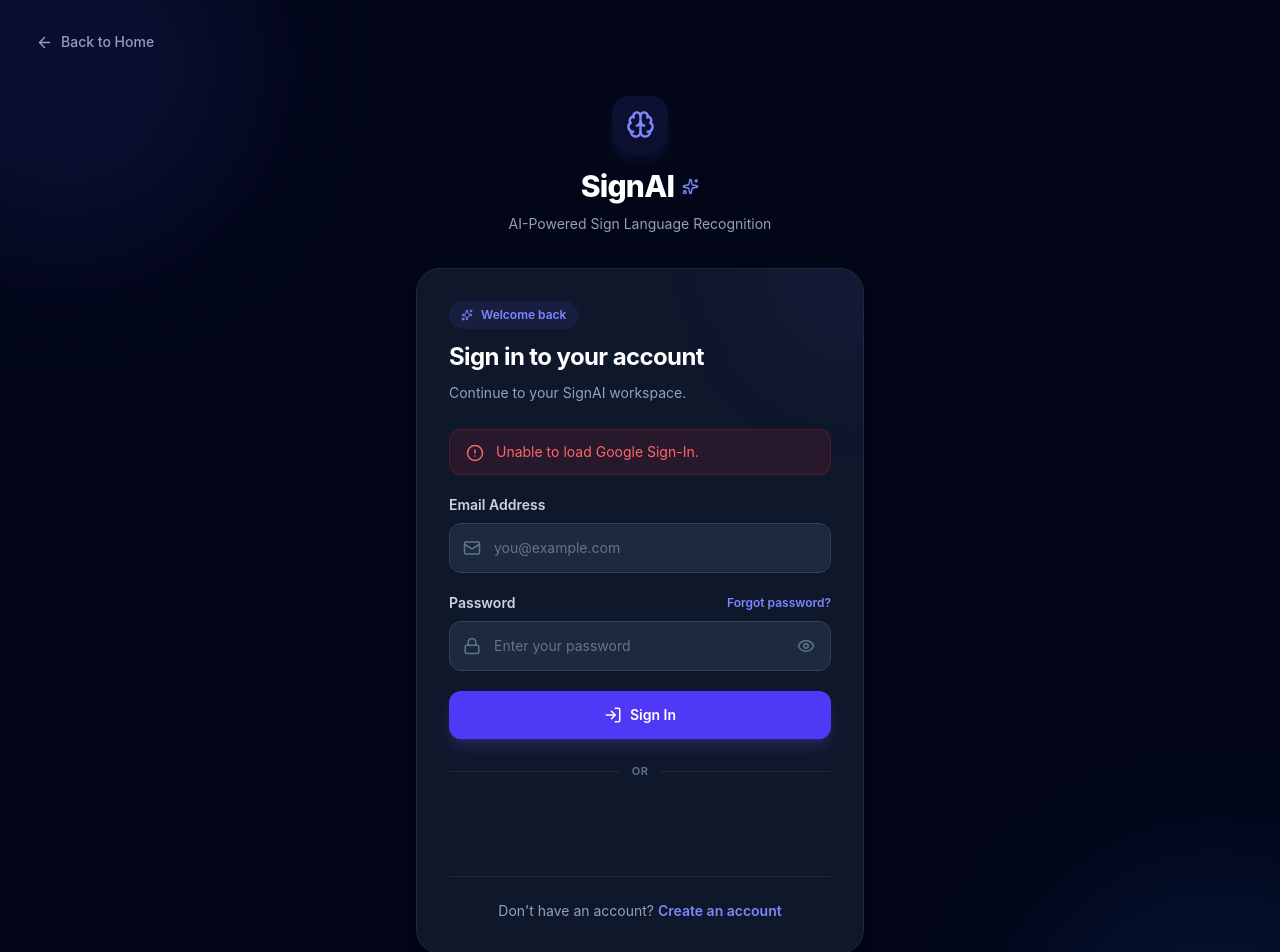
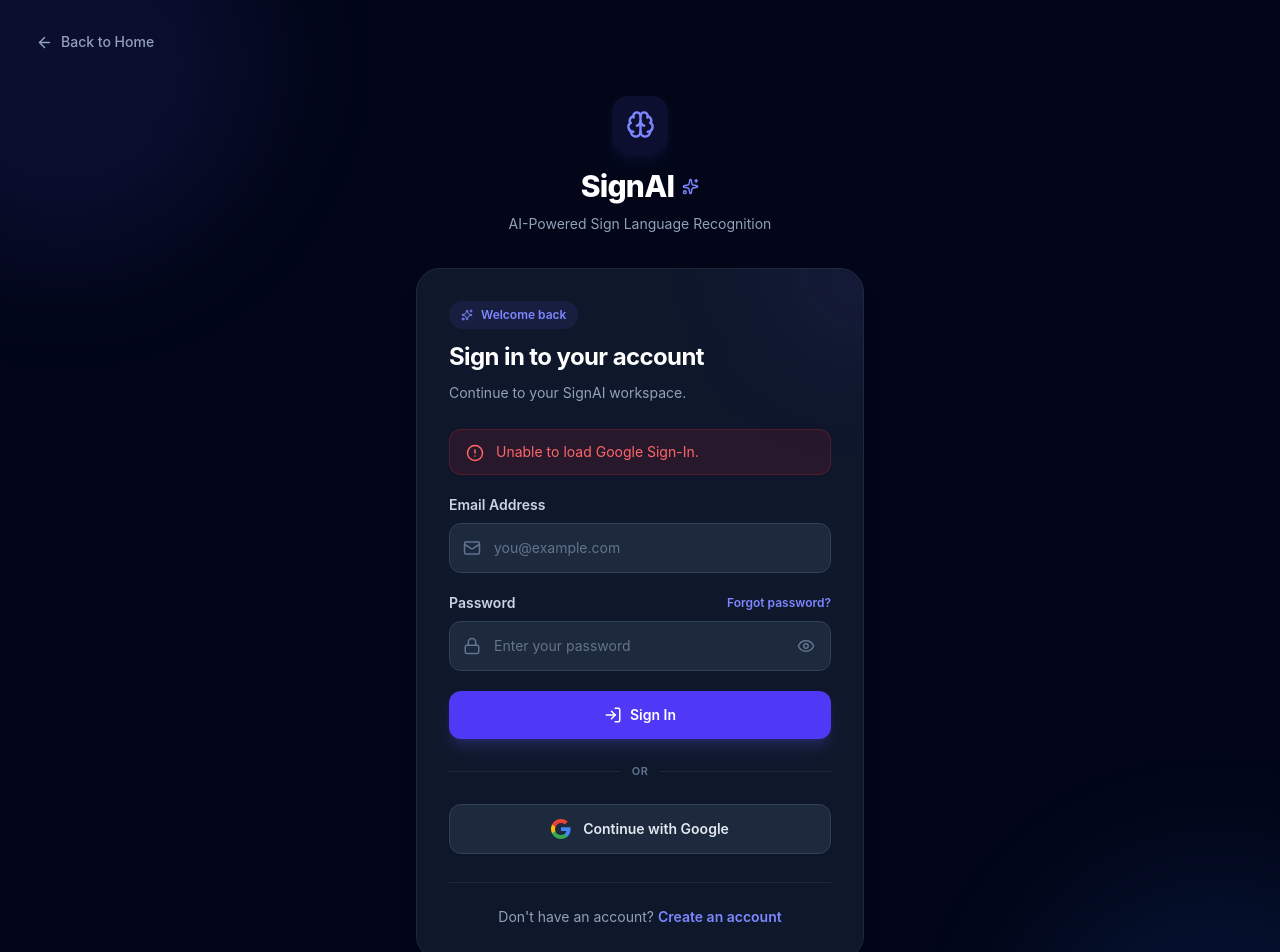
Before and after one commit to Tharun1208/sign-language, a React (Vite) app in the folder frontend/: page /login in a window 1280 px wide. Shown: the top 952 px of the page. Built offline with nearby package versions, Linux system fonts and the light colour scheme; no server answers.

Commit message:
Update login.jsx

```diff
--- a/frontend/src/pages/login.jsx
+++ b/frontend/src/pages/login.jsx
@@ -1,4 +1,4 @@
-import { useEffect, useRef, useState } from "react";
+import { useEffect, useState } from "react";
 import { Link, useNavigate } from "react-router-dom";
 
 import {
@@ -23,9 +23,6 @@
 
 const Login = () => {
   const navigate = useNavigate();
-
-  const googleButtonRef = useRef(null);
-  const googleInitializedRef = useRef(false);
 
   const [email, setEmail] = useState("");
   const [password, setPassword] = useState("");
@@ -93,7 +90,7 @@
   };
 
   // =========================================================
-  // NORMAL EMAIL / PASSWORD LOGIN
+  // NORMAL EMAIL/PASSWORD LOGIN
   // =========================================================
 
   const handleLogin = async (e) => {
@@ -104,6 +101,10 @@
 
     const cleanEmail = email.trim();
     const cleanPassword = password;
+
+    // -------------------------------------------------------
+    // VALIDATION
+    // -------------------------------------------------------
 
     if (!cleanEmail || !cleanPassword) {
       setError(
@@ -126,9 +127,11 @@
         `${API_URL}/api/auth/login`,
         {
           method: "POST",
+
           headers: {
             "Content-Type": "application/json",
           },
+
           body: JSON.stringify({
             email: cleanEmail,
             password: cleanPassword,
@@ -168,8 +171,12 @@
       setTimeout(() => {
         redirectAfterLogin();
       }, 500);
+
     } catch (err) {
-      console.error("Login Error:", err);
+      console.error(
+        "Login Error:",
+        err
+      );
 
       setError(
         err?.message ||
@@ -181,17 +188,31 @@
   };
 
   // =========================================================
-  // GOOGLE LOGIN RESPONSE
+  // GOOGLE RESPONSE
   // =========================================================
 
   const handleGoogleResponse = async (response) => {
-    console.log("Google credential received");
+    console.log(
+      "================================="
+    );
+
+    console.log(
+      "GOOGLE RESPONSE RECEIVED"
+    );
+
+    console.log(
+      "================================="
+    );
 
     if (!response?.credential) {
+      console.error(
+        "No Google credential received."
+      );
+
       setGoogleLoading(false);
 
       setError(
-        "Google authentication failed. No credential received."
+        "Google authentication failed. No credential was received."
       );
 
       return;
@@ -204,8 +225,16 @@
       setSuccess("");
 
       console.log(
+        "Google credential received successfully."
+      );
+
+      console.log(
         "Sending Google credential to backend..."
       );
+
+      // =====================================================
+      // SEND GOOGLE CREDENTIAL TO BACKEND
+      // =====================================================
 
       const result = await fetch(
         `${API_URL}/api/auth/google`,
@@ -226,14 +255,28 @@
 
       try {
         data = await result.json();
-      } catch {
+      } catch (jsonError) {
+        console.error(
+          "Unable to parse Google backend response:",
+          jsonError
+        );
+
         data = {};
       }
+
+      console.log(
+        "Google backend status:",
+        result.status
+      );
 
       console.log(
         "Google backend response:",
         data
       );
+
+      // =====================================================
+      // BACKEND ERROR
+      // =====================================================
 
       if (!result.ok) {
         throw new Error(
@@ -243,11 +286,19 @@
         );
       }
 
+      // =====================================================
+      // TOKEN CHECK
+      // =====================================================
+
       if (!data.token) {
         throw new Error(
           "Google login succeeded, but authentication token was not received."
         );
       }
+
+      // =====================================================
+      // SAVE SESSION
+      // =====================================================
 
       saveUserSession(data);
 
@@ -256,9 +307,18 @@
           "Google login successful."
       );
 
+      console.log(
+        "Google login successful."
+      );
+
+      // =====================================================
+      // REDIRECT
+      // =====================================================
+
       setTimeout(() => {
         redirectAfterLogin();
       }, 500);
+
     } catch (err) {
       console.error(
         "Google Login Error:",
@@ -284,31 +344,33 @@
         "VITE_GOOGLE_CLIENT_ID is missing."
       );
 
+      setError(
+        "Google Sign-In is not configured."
+      );
+
       return;
     }
 
     let cancelled = false;
 
+    // =======================================================
+    // INITIALIZE GOOGLE
+    // =======================================================
+
     const initializeGoogle = () => {
-      if (cancelled) return;
+      if (cancelled) {
+        return;
+      }
 
-      if (!window.google?.accounts?.id) {
+      if (
+        !window.google ||
+        !window.google.accounts ||
+        !window.google.accounts.id
+      ) {
         console.warn(
           "Google Identity Services is not ready yet."
         );
 
-        return;
-      }
-
-      if (!googleButtonRef.current) {
-        console.warn(
-          "Google button container is not ready."
-        );
-
-        return;
-      }
-
-      if (googleInitializedRef.current) {
         return;
       }
 
@@ -325,39 +387,21 @@
           auto_select: false,
 
           cancel_on_tap_outside: true,
+
+          context: "signin",
+
+          use_fedcm_for_prompt: true,
         });
 
-        googleButtonRef.current.innerHTML = "";
-
-        window.google.accounts.id.renderButton(
-          googleButtonRef.current,
-          {
-            theme: "outline",
-
-            size: "large",
-
-            width: 400,
-
-            text: "continue_with",
-
-            shape: "rectangular",
-
-            logo_alignment: "left",
-          }
+        console.log(
+          "Google Identity Services initialized successfully."
         );
 
-        googleInitializedRef.current = true;
-
-        console.log(
-          "Google Sign-In initialized successfully."
-        );
       } catch (err) {
         console.error(
           "Google initialization error:",
           err
         );
-
-        googleInitializedRef.current = false;
 
         setError(
           "Unable to initialize Google Sign-In."
@@ -366,7 +410,7 @@
     };
 
     // =======================================================
-    // EXISTING SCRIPT
+    // CHECK EXISTING SCRIPT
     // =======================================================
 
     const existingScript =
@@ -375,8 +419,11 @@
       );
 
     if (existingScript) {
-      if (window.google?.accounts?.id) {
+      if (
+        window.google?.accounts?.id
+      ) {
         initializeGoogle();
+
       } else {
         existingScript.addEventListener(
           "load",
@@ -408,6 +455,7 @@
       "https://accounts.google.com/gsi/client";
 
     script.async = true;
+
     script.defer = true;
 
     script.onload = () => {
@@ -432,9 +480,181 @@
 
     return () => {
       cancelled = true;
+
       script.onload = null;
     };
   }, []);
+
+  // =========================================================
+  // CUSTOM GOOGLE BUTTON CLICK
+  // =========================================================
+
+  const handleGoogleButtonClick = () => {
+    console.log(
+      "================================="
+    );
+
+    console.log(
+      "CUSTOM GOOGLE BUTTON CLICKED"
+    );
+
+    console.log(
+      "================================="
+    );
+
+    // -------------------------------------------------------
+    // PREVENT DOUBLE CLICK
+    // -------------------------------------------------------
+
+    if (googleLoading) {
+      console.log(
+        "Google login already in progress."
+      );
+
+      return;
+    }
+
+    // -------------------------------------------------------
+    // CHECK CLIENT ID
+    // -------------------------------------------------------
+
+    if (!GOOGLE_CLIENT_ID) {
+      console.error(
+        "Google Client ID is missing."
+      );
+
+      setError(
+        "Google Sign-In is not configured."
+      );
+
+      return;
+    }
+
+    // -------------------------------------------------------
+    // CHECK GOOGLE GIS
+    // -------------------------------------------------------
+
+    if (
+      !window.google ||
+      !window.google.accounts ||
+      !window.google.accounts.id
+    ) {
+      console.error(
+        "Google Identity Services is not loaded yet."
+      );
+
+      setError(
+        "Google Sign-In is still loading. Please wait a moment and try again."
+      );
+
+      return;
+    }
+
+    // -------------------------------------------------------
+    // CLEAR OLD MESSAGES
+    // -------------------------------------------------------
+
+    setError("");
+    setSuccess("");
+
+    // -------------------------------------------------------
+    // START GOOGLE SIGN-IN
+    // -------------------------------------------------------
+
+    try {
+      setGoogleLoading(true);
+
+      console.log(
+        "Starting Google Sign-In..."
+      );
+
+      window.google.accounts.id.prompt(
+        (notification) => {
+          console.log(
+            "Google prompt notification:",
+            notification
+          );
+
+          // -------------------------------------------------
+          // NOT DISPLAYED
+          // -------------------------------------------------
+
+          if (
+            notification.isNotDisplayed()
+          ) {
+            console.warn(
+              "Google One Tap was not displayed."
+            );
+
+            console.warn(
+              "Reason:",
+              notification.getNotDisplayedReason()
+            );
+
+            setGoogleLoading(false);
+
+            setError(
+              "Google Sign-In could not be opened. Please check your Google OAuth configuration."
+            );
+
+            return;
+          }
+
+          // -------------------------------------------------
+          // SKIPPED
+          // -------------------------------------------------
+
+          if (
+            notification.isSkippedMoment()
+          ) {
+            console.warn(
+              "Google Sign-In was skipped."
+            );
+
+            console.warn(
+              "Reason:",
+              notification.getSkippedReason()
+            );
+
+            setGoogleLoading(false);
+
+            return;
+          }
+
+          // -------------------------------------------------
+          // DISMISSED
+          // -------------------------------------------------
+
+          if (
+            notification.isDismissedMoment()
+          ) {
+            console.warn(
+              "Google Sign-In was dismissed."
+            );
+
+            console.warn(
+              "Reason:",
+              notification.getDismissedReason()
+            );
+
+            setGoogleLoading(false);
+          }
+        }
+      );
+
+    } catch (err) {
+      console.error(
+        "Google Sign-In start error:",
+        err
+      );
+
+      setGoogleLoading(false);
+
+      setError(
+        "Unable to open Google Sign-In. Please try again."
+      );
+    }
+  };
 
   // =========================================================
   // UI
@@ -463,13 +683,10 @@
         input:-webkit-autofill:focus,
         input:-webkit-autofill:active {
           -webkit-text-fill-color: #0f172a !important;
-
           -webkit-box-shadow:
             0 0 0 1000px #f8fafc inset !important;
-
           box-shadow:
             0 0 0 1000px #f8fafc inset !important;
-
           caret-color: #0f172a !important;
         }
 
@@ -478,13 +695,10 @@
         .dark input:-webkit-autofill:focus,
         .dark input:-webkit-autofill:active {
           -webkit-text-fill-color: #ffffff !important;
-
           -webkit-box-shadow:
             0 0 0 1000px #1e293b inset !important;
-
           box-shadow:
             0 0 0 1000px #1e293b inset !important;
-
           caret-color: #ffffff !important;
         }
 
@@ -500,32 +714,6 @@
         input:-webkit-autofill {
           transition:
             background-color 9999s ease-in-out 0s;
-        }
-
-        /* =====================================================
-           GOOGLE BUTTON
-        ===================================================== */
-
-        .google-login-container {
-          width: 100%;
-          display: flex;
-          justify-content: center;
-          align-items: center;
-          overflow: hidden;
-        }
-
-        .google-login-container > div {
-          width: 100% !important;
-        }
-
-        .google-login-container iframe {
-          max-width: 100% !important;
-        }
-
-        @media (max-width: 480px) {
-          .google-login-container iframe {
-            width: 100% !important;
-          }
         }
       `}</style>
 
@@ -611,7 +799,9 @@
             "
           />
 
-          <span>Back to Home</span>
+          <span>
+            Back to Home
+          </span>
         </Link>
       </div>
 
@@ -839,7 +1029,9 @@
                     className="mt-0.5 shrink-0"
                   />
 
-                  <span>{error}</span>
+                  <span>
+                    {error}
+                  </span>
                 </div>
               )}
 
@@ -924,6 +1116,7 @@
                       value={email}
                       onChange={(e) => {
                         setEmail(e.target.value);
+
                         setError("");
                         setSuccess("");
                       }}
@@ -1106,7 +1299,7 @@
                 </div>
 
                 {/* =================================================
-                    SIGN IN BUTTON
+                    SIGN IN
                 ================================================= */}
 
                 <button
@@ -1211,28 +1404,59 @@
               </div>
 
               {/* =================================================
-                  GOOGLE LOGIN
+                  CUSTOM GOOGLE BUTTON
               ================================================= */}
 
-              <div className="w-full">
-
-                {googleLoading && (
-                  <div
+              <button
+                type="button"
+                disabled={
+                  googleLoading ||
+                  !GOOGLE_CLIENT_ID
+                }
+                onClick={
+                  handleGoogleButtonClick
+                }
                 className="
-                      mb-3
+                  group
+                  relative
                   flex
+                  w-full
                   items-center
                   justify-center
-                      gap-2
+                  gap-3
+                  rounded-xl
+                  border
+                  border-slate-200
+                  bg-white
+                  px-4
+                  py-3.5
                   text-sm
-                      text-slate-500
-                      dark:text-slate-400
+                  font-semibold
+                  text-slate-700
+                  shadow-sm
+                  transition-all
+                  duration-200
+                  hover:-translate-y-0.5
+                  hover:border-slate-300
+                  hover:bg-slate-50
+                  hover:shadow-md
+                  active:scale-[0.98]
+                  disabled:cursor-not-allowed
+                  disabled:opacity-60
+                  dark:border-slate-700
+                  dark:bg-slate-800
+                  dark:text-slate-200
+                  dark:hover:border-slate-600
+                  dark:hover:bg-slate-700
                 "
               >
+
+                {googleLoading ? (
+                  <>
                     <span
                       className="
-                        h-4
-                        w-4
+                        h-5
+                        w-5
                         animate-spin
                         rounded-full
                         border-2
@@ -1244,21 +1468,43 @@
                     />
 
                     Signing in with Google...
-                  </div>
+                  </>
+                ) : (
+                  <>
+                    <svg
+                      width="20"
+                      height="20"
+                      viewBox="0 0 24 24"
+                      aria-hidden="true"
+                    >
+                      <path
+                        fill="#4285F4"
+                        d="M23.49 12.27c0-.79-.07-1.55-.2-2.27H12v4.3h6.44a5.5 5.5 0 0 1-2.39 3.61v3h3.87c2.27-2.09 3.57-5.17 3.57-8.64Z"
+                      />
+
+                      <path
+                        fill="#34A853"
+                        d="M12 24c3.24 0 5.96-1.07 7.95-2.9l-3.87-3c-1.07.72-2.44 1.15-4.08 1.15-3.13 0-5.79-2.11-6.74-4.95H1.26v3.1A12 12 0 0 0 12 24Z"
+                      />
+
+                      <path
+                        fill="#FBBC05"
+                        d="M5.26 14.3A7.2 7.2 0 0 1 4.88 12c0-.8.14-1.58.38-2.3V6.6H1.26A12 12 0 0 0 0 12c0 1.94.46 3.77 1.26 5.4l4-3.1Z"
+                      />
+
+                      <path
+                        fill="#EA4335"
+                        d="M12 4.75c1.77 0 3.36.61 4.61 1.81l3.45-3.45C17.95 1.12 15.24 0 12 0A12 12 0 0 0 1.26 6.6l4 3.1C6.21 6.86 8.87 4.75 12 4.75Z"
+                      />
+                    </svg>
+
+                    <span>
+                      Continue with Google
+                    </span>
+                  </>
                 )}
 
-                {/* REAL GOOGLE BUTTON */}
-
-                <div
-                  ref={googleButtonRef}
-                  className="
-                    google-login-container
-                    min-h-[44px]
-                    w-full
-                  "
-                />
-
-              </div>
+              </button>
 
               {/* =================================================
                   REGISTER
```
Lines whose indentation alone changed are shown as unchanged.
